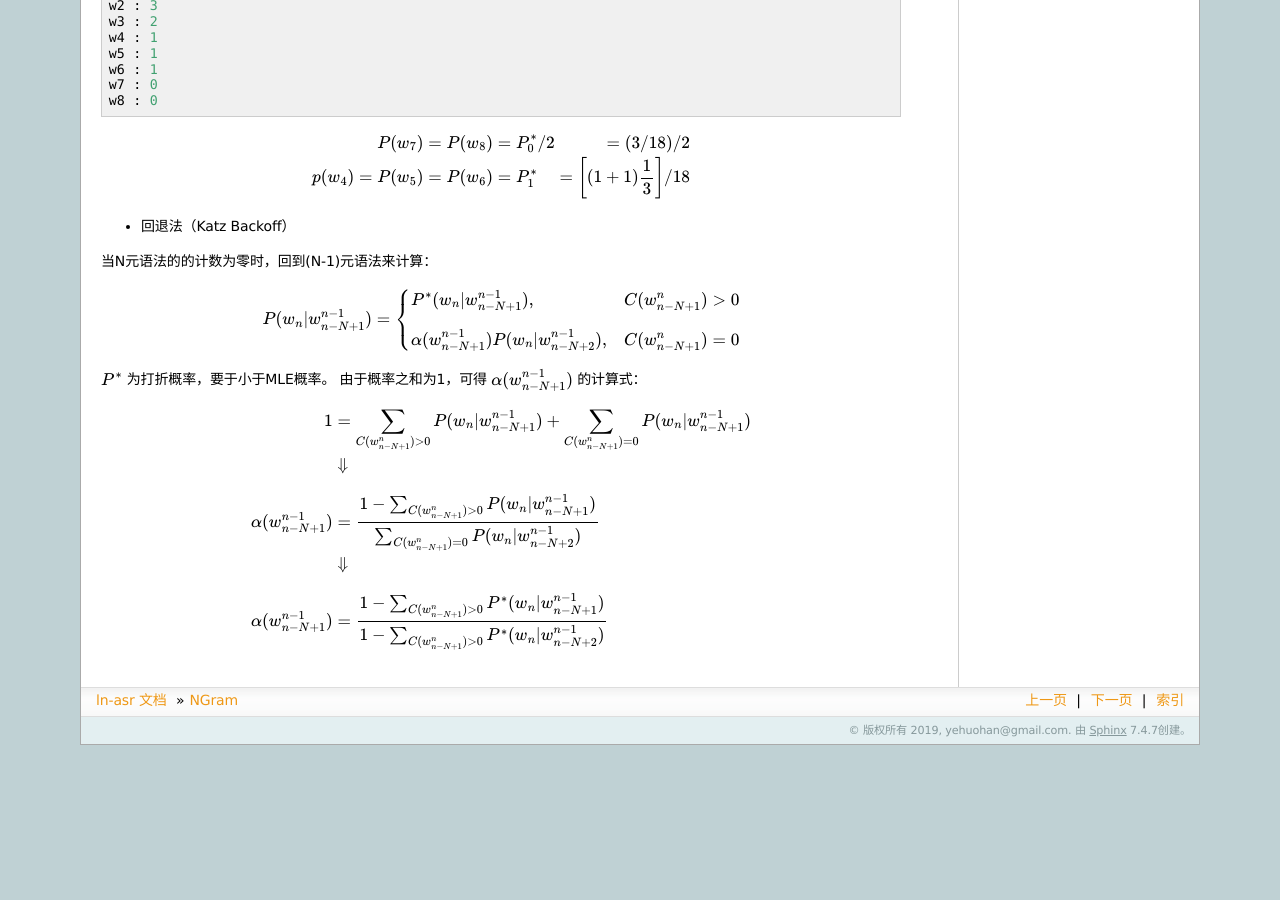
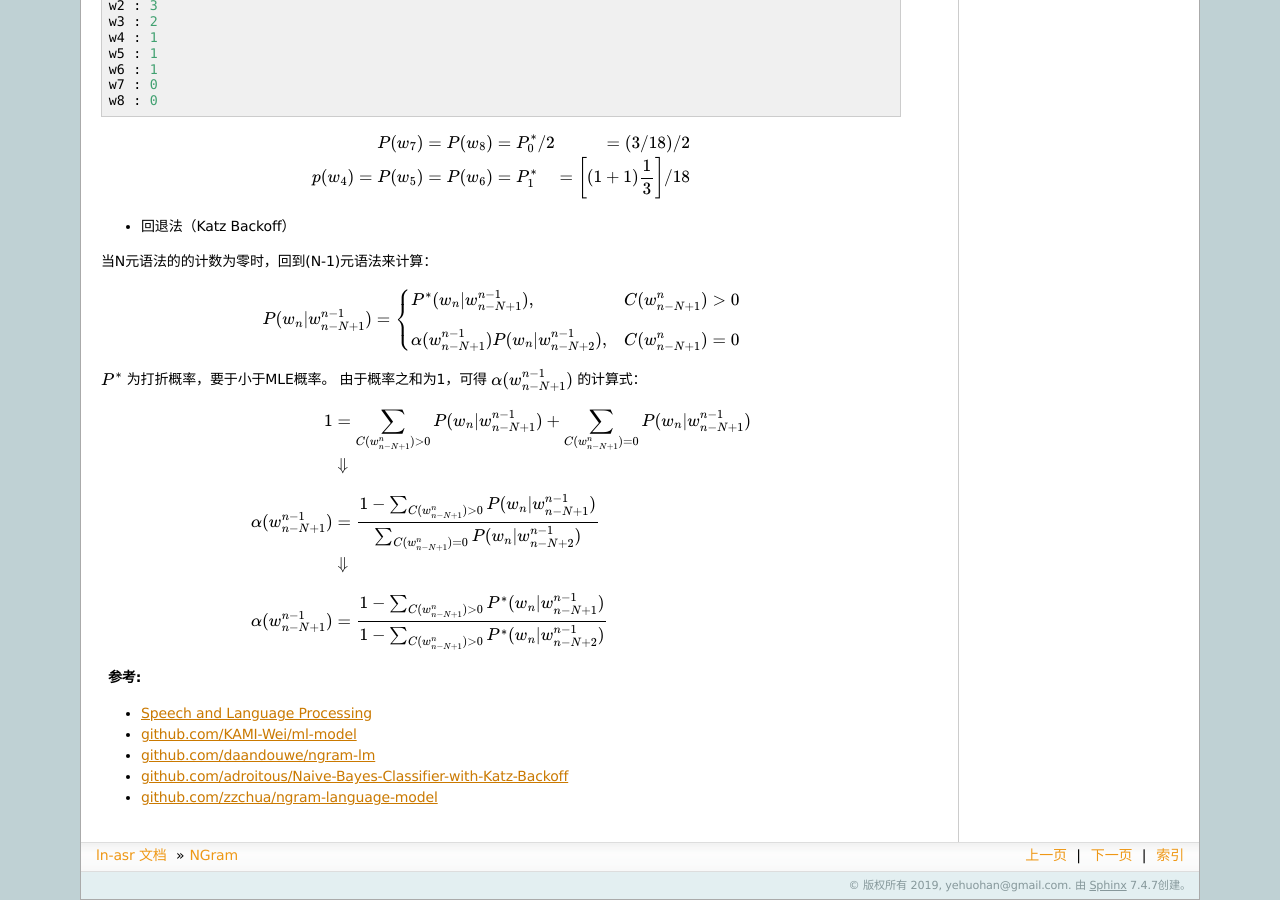
Before and after one commit to yehuohan/ln-asr, a Sphinx documentation site: the page built from doc/source/ngram.rst, in a window 1280 px wide and 900 px high, scrolled down 1280 px. Built offline with Sphinx 7.4.7, drawn with Linux system fonts in a browser that asks for light colours; before the commit the page ends 2025 px from its top, so only the background shows below that.

Commit message:
docs: add ref to ngram.rst

```diff
--- a/doc/source/ngram.rst
+++ b/doc/source/ngram.rst
@@ -118,3 +118,12 @@ N元语法模型（N-Gram Model）是根据前面出现的N-1个单词来猜测
     &\Downarrow \\[2ex]
     \alpha(w^{n-1}_{n-N+1}) &= \frac{1 - \sum_{C(w^n_{n-N+1}) > 0} P^*(w_n | w^{n-1}_{n-N+1})}
                                     {1 - \sum_{C(w^n_{n-N+1}) > 0} P^*(w_n | w^{n-1}_{n-N+2})}
+
+
+:参考:
+
+- `Speech and Language Processing <https://web.stanford.edu/~jurafsky/slp3>`_
+- `github.com/KAMI-Wei/ml-model <https://github.com/KAMI-Wei/ml-model>`_
+- `github.com/daandouwe/ngram-lm <https://github.com/daandouwe/ngram-lm>`_
+- `github.com/adroitous/Naive-Bayes-Classifier-with-Katz-Backoff <https://github.com/adroitous/Naive-Bayes-Classifier-with-Katz-Backoff>`_
+- `github.com/zzchua/ngram-language-model <https://github.com/zzchua/ngram-language-model>`_
```
